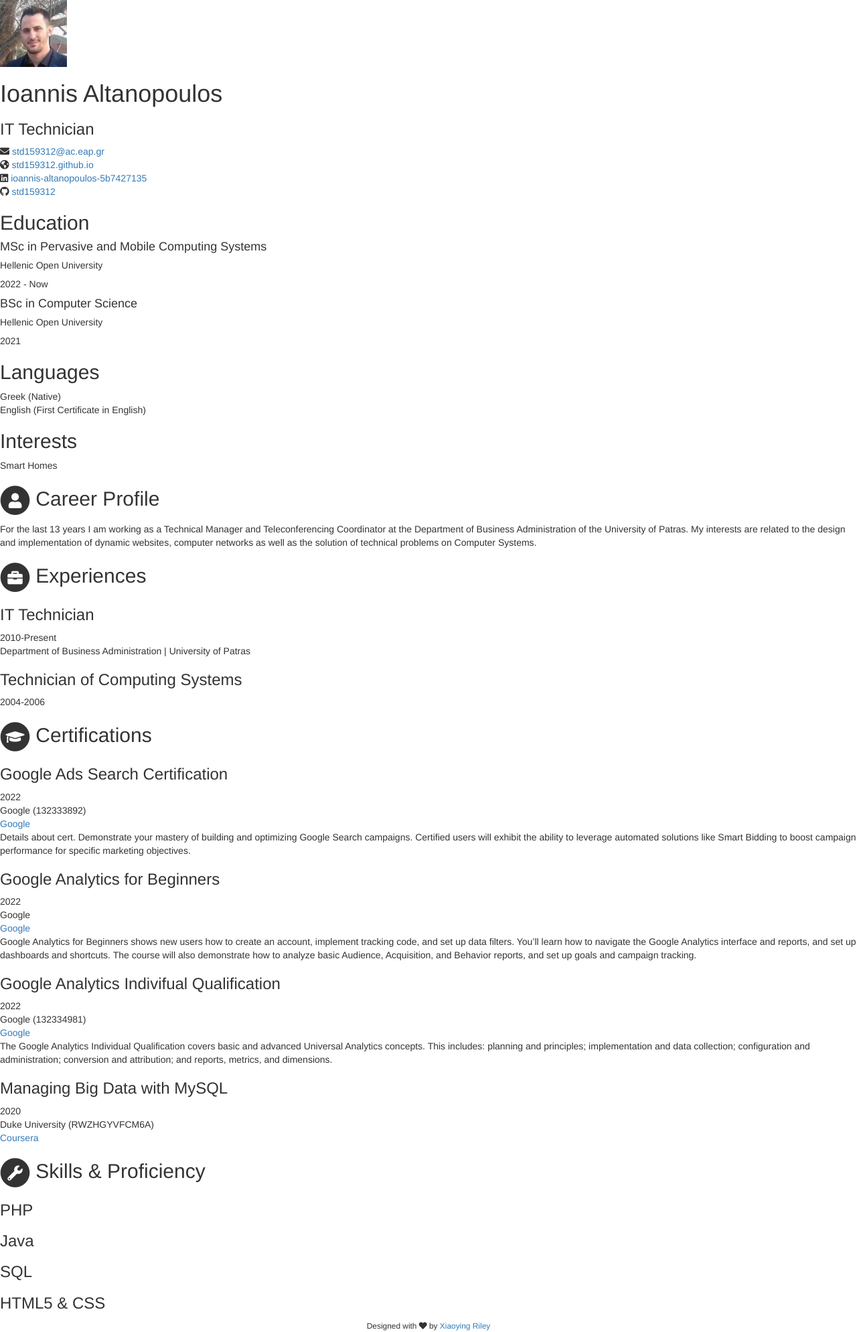
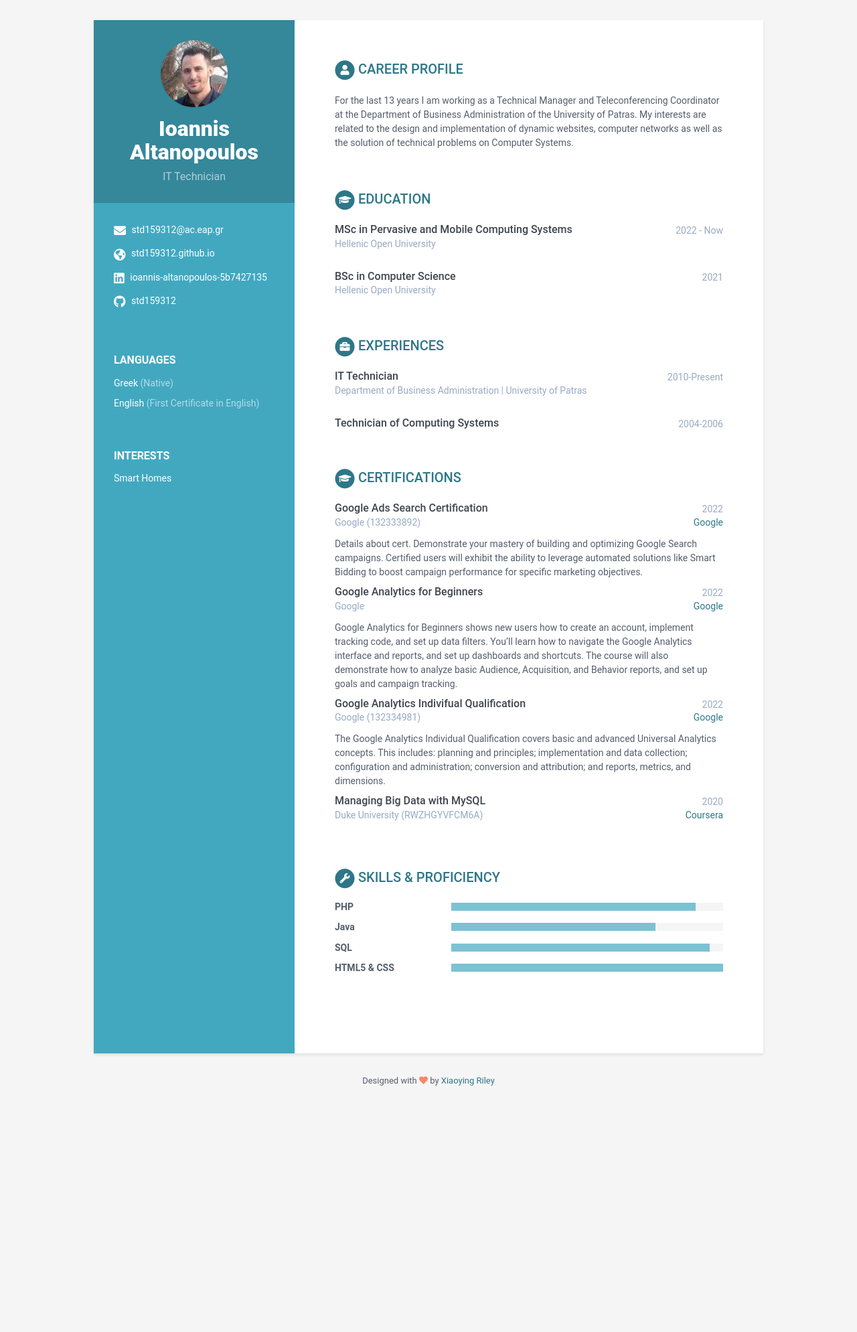
Before and after one commit to std159312/std159312.github.io, a Jekyll site: the page built from index.html, in a window 1280 px wide. Shown: the whole page at 67% size. Built offline with Jekyll 4.4.1, drawn with Linux system fonts in a browser that asks for light colours; after the commit the page ends 1655 px from its top, so only the background shows below that.

Commit message:
Initial commit

```diff
--- a/_data/data.yml
+++ b/_data/data.yml
@@ -5,7 +5,7 @@
 sidebar:
     position: left # position of the sidebar : left or right
     about: false # set to False or comment line if you want to remove the "how to use?" in the sidebar
-    education: True # set to False if you want education in main section instead of in sidebar
+    education: false # set to False if you want education in main section instead of in sidebar
 
     # Profile information
     name: Ioannis Altanopoulos
--- a/assets/css/main.scss
+++ b/assets/css/main.scss
@@ -13,3 +13,6 @@
 $resume-order: 1;
 $sidebar-order: 2;
 {% endif %}
+
+@import "skins/{{ site.theme_skin | default: 'blue' }}"; // skin
+@import "default"; // main partials
```
